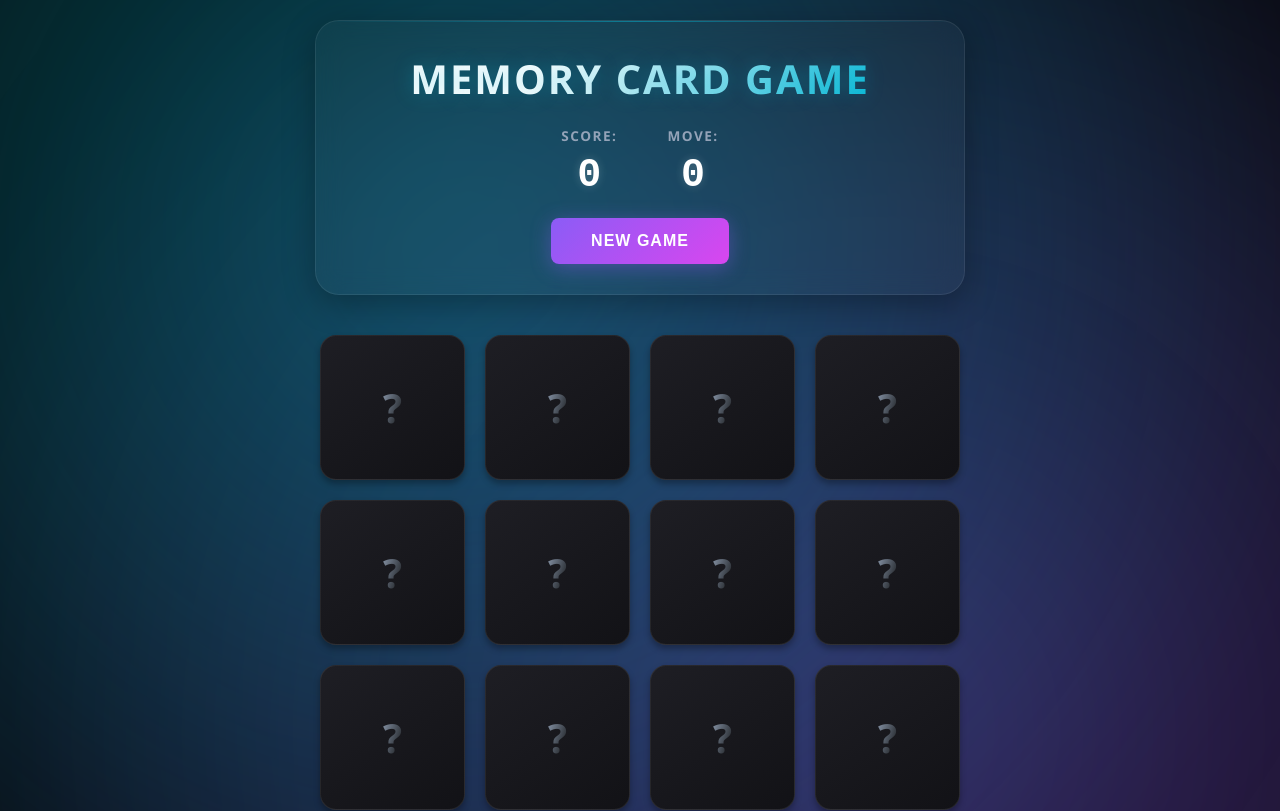
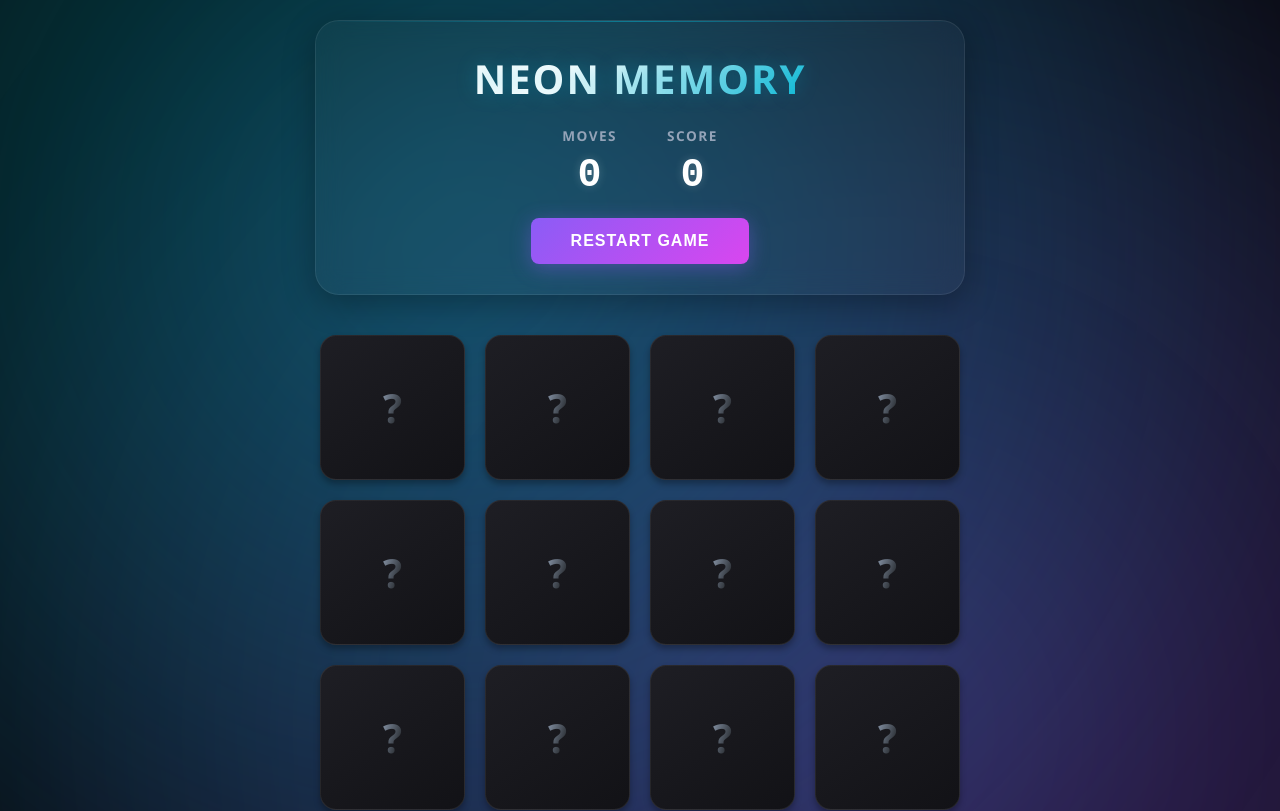
Before and after one commit to lightning4747/Memory-card-game-using-react, a React (Vite) app: page / in a window 1280 px wide. Shown: the top 811 px of the page. Built offline with nearby package versions, Linux system fonts and the light colour scheme.

Commit message:
make winMessage as a pop

```diff
--- a/src/App.jsx
+++ b/src/App.jsx
@@ -1,31 +1,50 @@
-import { useEffect, useState } from "react";
+import React from 'react';
 import { Card } from "./components/Card";
-import { GamerHeader } from "./components/GameHeader"
-import { WinMessage } from "./components/winmessage";
+import { GameHeader } from "./components/GameHeader";
+import { WinMessage } from "./components/WinMessage";
 import { useGameLogic } from "./hooks/useGameLogic";
 
 function App() {
+  // 16 cards total (8 pairs)
   const cardValue = [
-        "😈", "🫣", "💀", "🤯", "👁️‍🗨️", "🫥", "🥷", "😺",
-        "😈", "🫣", "💀", "🤯", "👁️‍🗨️", "🫥", "🥷", "😺"
-    ];
+    "😈", "🫣", "💀", "🤯", "👁️‍🗨️", "🫥", "🥷", "😺",
+    "😈", "🫣", "💀", "🤯", "👁️‍🗨️", "🫥", "🥷", "😺"
+  ];
 
- const {cards,scores,moves,isGameCompleted,initializeGame,handleCardClick} = useGameLogic(cardValue);
+  const {
+    cards,
+    scores,
+    moves,
+    isGameCompleted,
+    initializeGame,
+    handleCardClick
+  } = useGameLogic(cardValue);
 
- return (
+  return (
     <div className="app">
-      <GamerHeader score={scores} moves={moves} onReset={initializeGame}/>
-      {isGameCompleted &&   <WinMessage moves ={moves}/>}
+      <GameHeader
+        score={scores}
+        moves={moves}
+        onReset={initializeGame}
+      />
+
+      {/* Only render WinMessage if game is won */}
+      {isGameCompleted && (
+        <WinMessage moves={moves} onRestart={initializeGame} />
+      )}
 
       <div className="cards-grid">
-        {
-          cards.map((card, index)=> (
-            <Card key={index} card={card} onClick={handleCardClick}/>
-          ))
-        }
+        {cards.map((card) => (
+
+          <Card
+            key={card.id}
+            card={card}
+            onClick={handleCardClick}
+          />
+        ))}
       </div>
     </div>
   );
 }
 
-export default App
+export default App;
--- a/src/components/GameHeader.jsx
+++ b/src/components/GameHeader.jsx
@@ -1,27 +1,24 @@
+import React from 'react';
 
-export const GamerHeader = ({score, moves, onReset}) => {
+export const GameHeader = ({ score, moves, onReset }) => {
+  return (
+    <header className="game-header">
+      <h1>Neon Memory</h1>
 
-    return (
-        <div className="game-header">
-            <h1>Memory Card Game</h1>
-            <div className="stats">
-                <div className="stat-item">
+      <div className="stats">
+        <div className="stat-item">
+          <span className="stat-label">Moves</span>
+          <span className="stat-value">{moves}</span>
+        </div>
+        <div className="stat-item">
+          <span className="stat-label">Score</span>
+          <span className="stat-value">{score}</span>
+        </div>
+      </div>
 
-                       <span className="stat-label">Score:</span>{" "}
-                       <span className="stat-value">{score}</span>
-
-                </div>
-
-                <div className="stat-item">
-
-                    <span className="stat-label">Move:</span>
-                    <span className="stat-value">{moves}</span>
-
-                </div>
-            </div>
-            <button className="reset-btn" onClick={onReset}>New Game</button>
-        </div>
-
-
-    )
-}
+      <button className="reset-btn" onClick={onReset}>
+        Restart Game
+      </button>
+    </header>
+  );
+};
--- a/src/components/WinMessage.jsx
+++ b/src/components/WinMessage.jsx
@@ -1,8 +1,18 @@
-export const WinMessage =({moves}) => {
-    return (
-        <div>
-            <h2>Congratulations</h2>
-            <p>You completed the game in: {moves}</p>
-        </div>
-    )
-}
+import React from 'react';
+
+export const WinMessage = ({ moves, onRestart }) => {
+  return (
+    <div className="win-message">
+      <h2>Congratulations</h2>
+      <p>You completed the game in: {moves} moves</p>
+
+      <button
+        className="reset-btn"
+        style={{ marginTop: '20px' }}
+        onClick={onRestart}
+      >
+        Play Again
+      </button>
+    </div>
+  );
+};
--- a/src/index.css
+++ b/src/index.css
@@ -397,3 +397,33 @@ body::after {
     font-size: 0.9rem;
   }
 }
+
+/* The Container */
+.win-message {
+  position: fixed; /* or absolute depending on layout */
+  top: 50%;
+  left: 50%;
+  transform: translate(-50%, -50%);
+  background: rgba(5, 5, 5, 0.95);
+  padding: 40px 60px;
+  border-radius: 20px;
+  text-align: center;
+  border: 1px solid var(--secondary-glow);
+  box-shadow: 0 0 50px rgba(6, 182, 212, 0.2);
+  z-index: 100; /* Sit on top of everything */
+
+  /* This line triggers the animation when the component loads */
+  animation: popIn 0.6s cubic-bezier(0.175, 0.885, 0.32, 1.275);
+}
+
+/* The Animation Keyframes */
+@keyframes popIn {
+  0% {
+    opacity: 0;
+    transform: translate(-50%, -50%) scale(0.8);
+  }
+  100% {
+    opacity: 1;
+    transform: translate(-50%, -50%) scale(1);
+  }
+}
```
